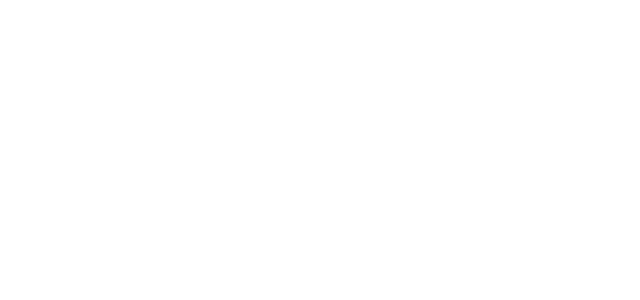
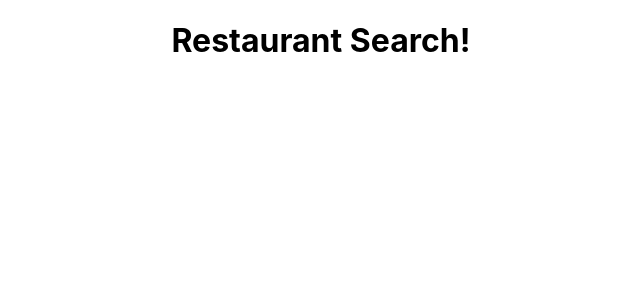
Before and after one commit to bgorwin/restaurant-search, a React (Create React App) app: page / in a window 1280 px wide. Shown: the top 300 px of the page, without its empty margins (319-959 px from the left). Built offline with nearby package versions, Linux system fonts and the light colour scheme.

Commit message:
Checking to make sure this is connected to git

```diff
--- a/src/App.js
+++ b/src/App.js
@@ -4,7 +4,7 @@ import './App.css';
 function App() {
   return (
     <div className="App">
-
+      <h1>Restaurant Search!</h1>
     </div>
   );
 }
```
